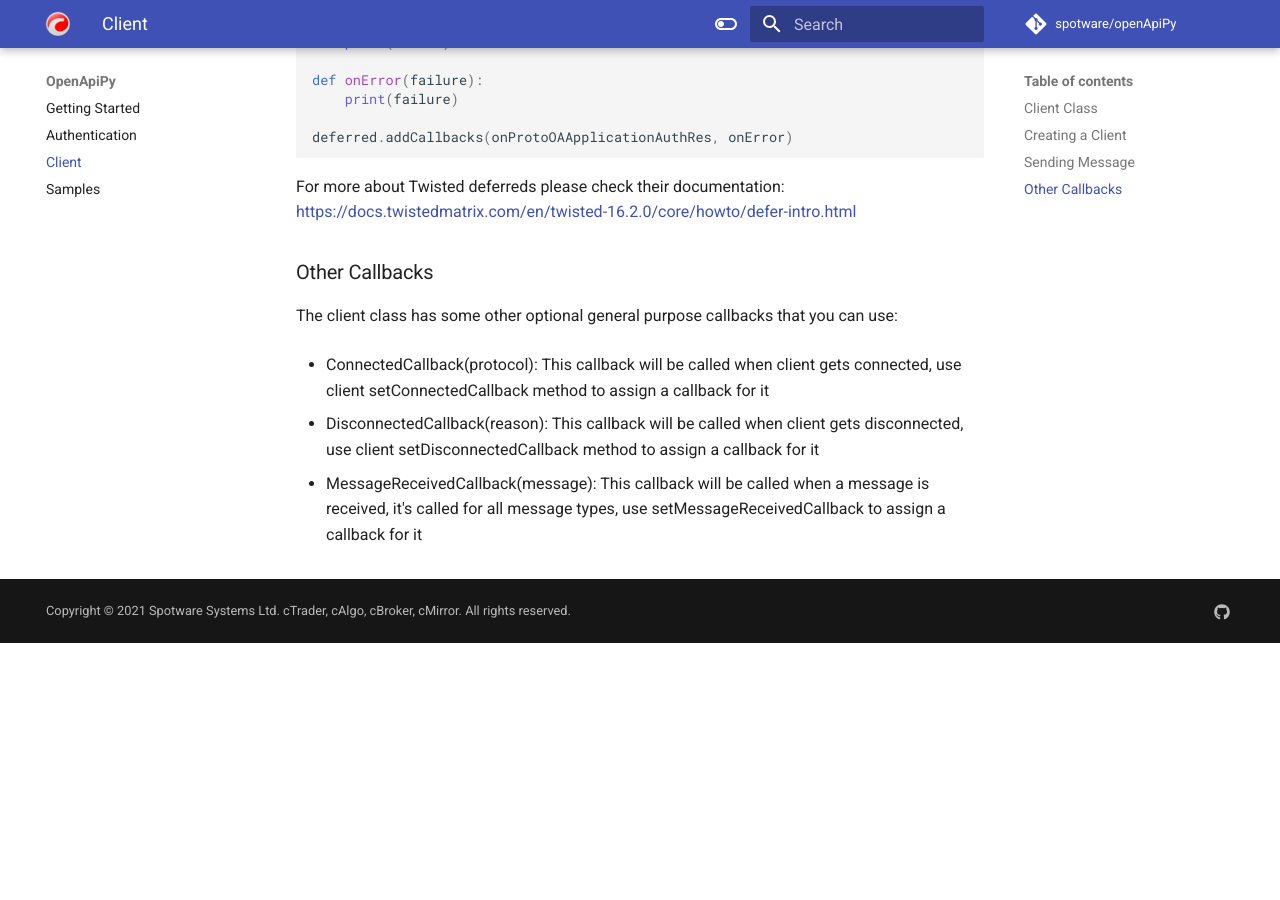
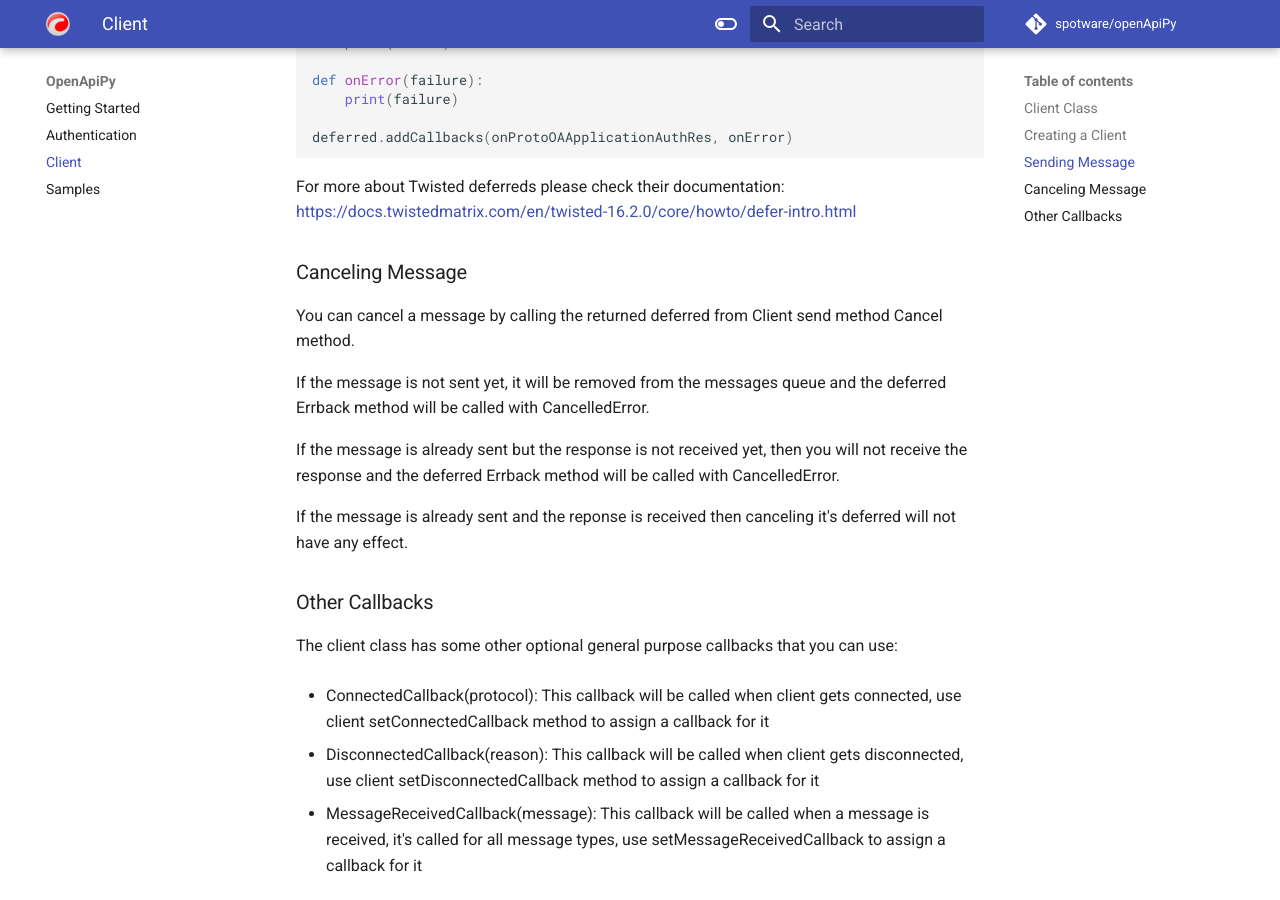
Before and after one commit to spotware/OpenApiPy, an MkDocs documentation site: the page built from docs/client.md, in a window 1280 px wide and 900 px high, scrolled down 1554 px. Built offline with MkDocs 1.6.1 and Material for MkDocs 9.7.7, drawn with Linux system fonts in a browser that asks for light colours; comment, search, counter and statistics services are not loaded; before the commit the page ends 2197 px from its top, so only the background shows below that.

Commit message:
Added Canceling Message to docs

````diff
--- a/docs/client.md
+++ b/docs/client.md
@@ -69,6 +69,16 @@ deferred.addCallbacks(onProtoOAApplicationAuthRes, onError)
 ```
 For more about Twisted deferreds please check their documentation: https://docs.twistedmatrix.com/en/twisted-16.2.0/core/howto/defer-intro.html
 
+### Canceling Message
+
+You can cancel a message by calling the returned deferred from Client send method Cancel method.
+
+If the message is not sent yet, it will be removed from the messages queue and the deferred Errback method will be called with CancelledError.
+
+If the message is already sent but the response is not received yet, then you will not receive the response and the deferred Errback method will be called with CancelledError.
+
+If the message is already sent and the reponse is received then canceling it's deferred will not have any effect.
+
 ### Other Callbacks
 
 The client class has some other optional general purpose callbacks that you can use:
````
